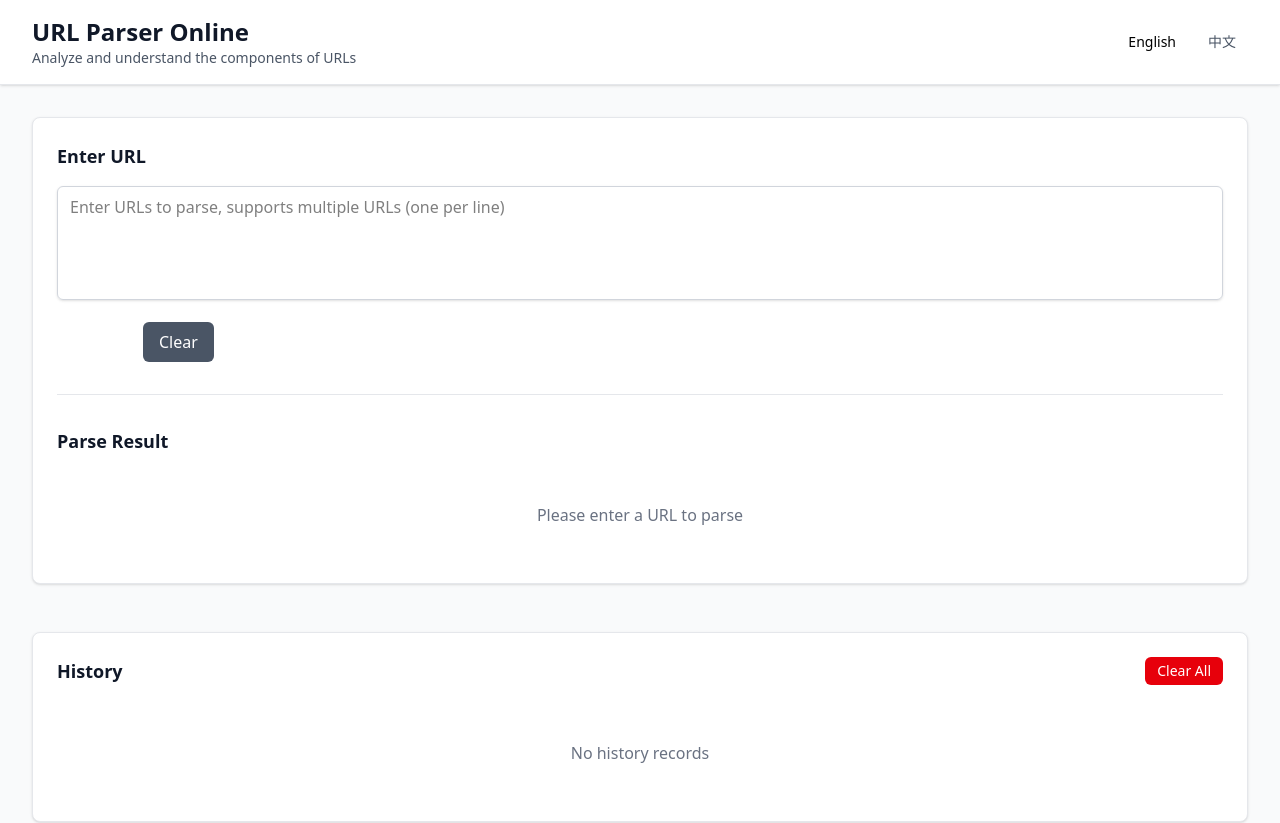
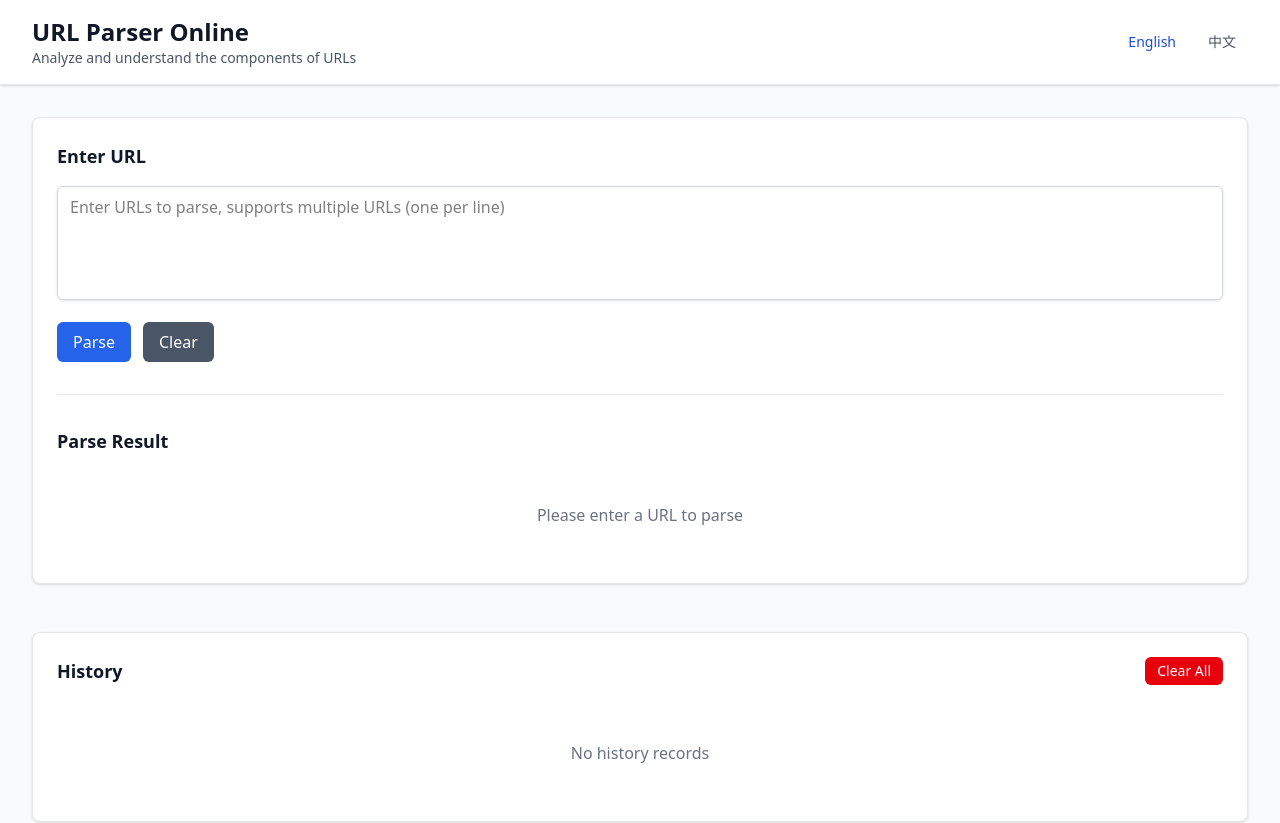
Before and after one commit to rogeecn/url-parser-online, a website: page outputs/en.html in a window 1280 px wide. Shown: the top 823 px of the page. Drawn offline with Linux system fonts and the light colour scheme.

Commit message:
update ui

```diff
--- a/package.json
+++ b/package.json
@@ -29,7 +29,7 @@
     "util-deprecate": "^1.0.2"
   },
   "scripts": {
-    "build": "npx @tailwindcss/cli -i ./src/input.css -o ./outputs/style.css",
+    "build": "npx @tailwindcss/cli -i ./src/input.css -o ./outputs/style.css --verbose",
     "watch": "npx @tailwindcss/cli -i ./src/input.css -o ./outputs/style.css --watch",
     "test": "echo \"Error: no test specified\" && exit 1"
   },
--- a/src/input.css
+++ b/src/input.css
@@ -1 +1,3 @@
+@config "../tailwind.config.js";
+
 @import "tailwindcss";
```
Also changed, not shown: outputs/style.css.
